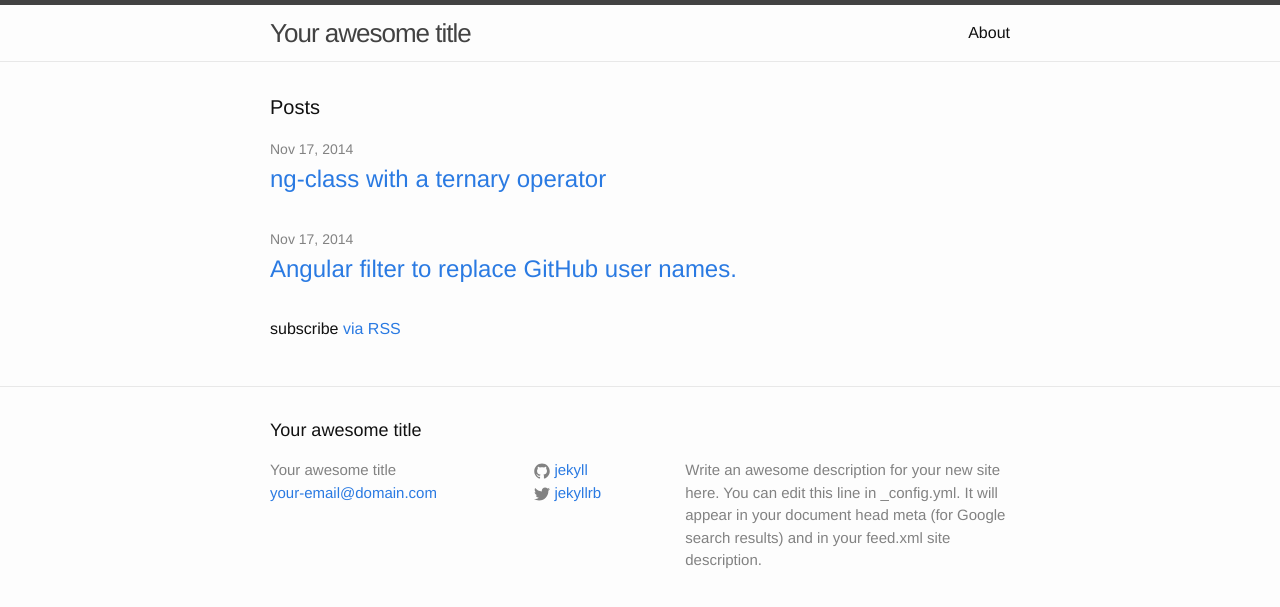
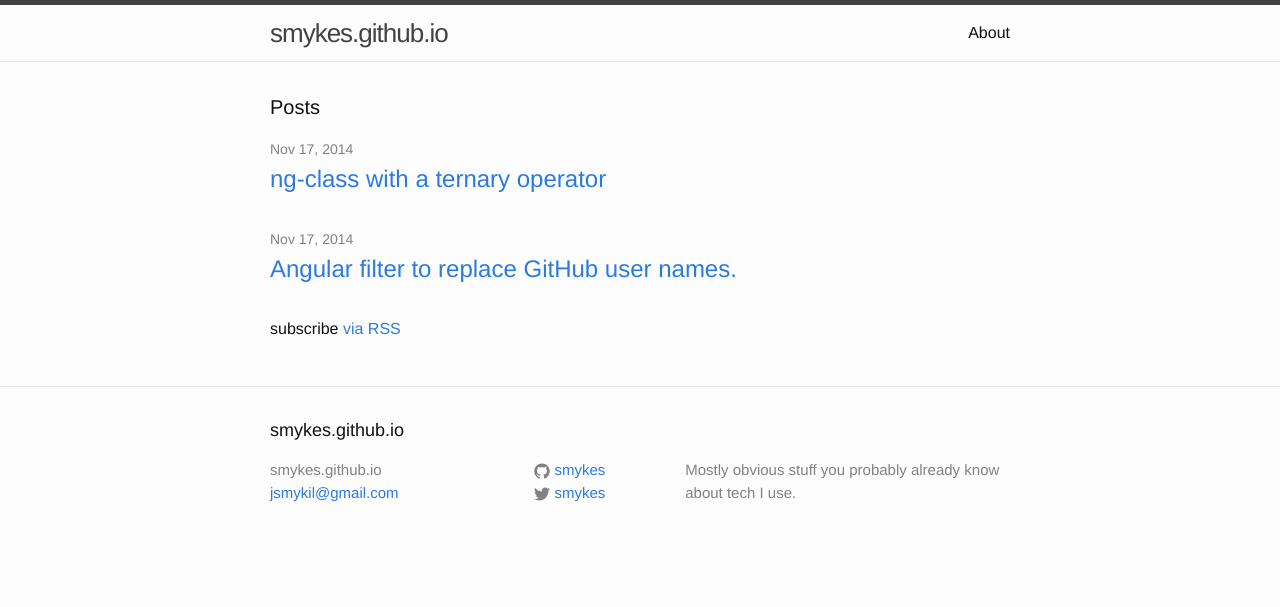
Before and after one commit to smykes/smykes.github.io, a Jekyll site: the page built from index.html, in a window 1280 px wide. Shown: the top 607 px of the page. Built offline with Jekyll 4.4.1, drawn with Linux system fonts in a browser that asks for light colours.

Commit message:
Config stuff

```diff
--- a/_config.yml
+++ b/_config.yml
@@ -1,14 +1,12 @@
 # Site settings
-title: Your awesome title
-email: your-email@domain.com
+title: smykes.github.io
+email: jsmykil@gmail.com
 description: > # this means to ignore newlines until "baseurl:"
-  Write an awesome description for your new site here. You can edit this
-  line in _config.yml. It will appear in your document head meta (for
-  Google search results) and in your feed.xml site description.
+  Mostly obvious stuff you probably already know about tech I use.
 baseurl: "" # the subpath of your site, e.g. /blog/
 url: "http://yourdomain.com" # the base hostname & protocol for your site
-twitter_username: jekyllrb
-github_username:  jekyll
+twitter_username: smykes
+github_username:  smykes
 
 # Build settings
 markdown: kramdown
```
Also changed, not shown: 1 other file.
